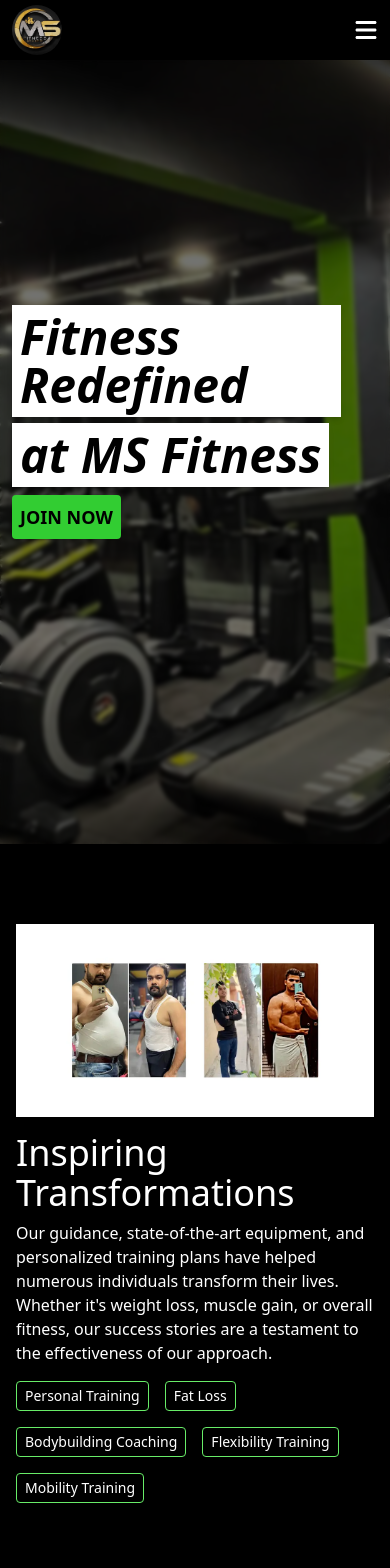
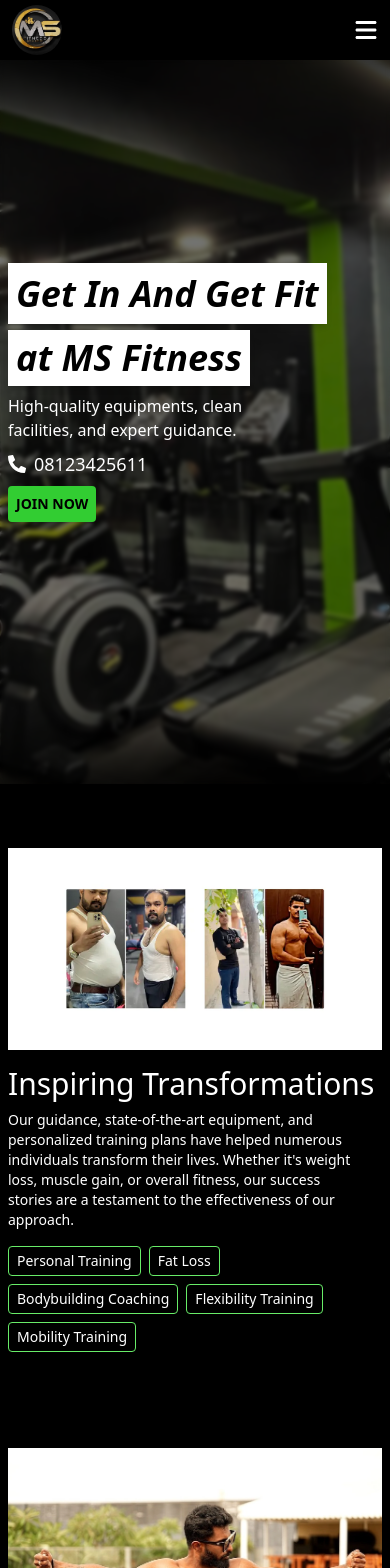
Before and after one commit to lakhan0105/gym-website, a React (Vite) app: page / in a window 390 px wide. Shown: the top 1568 px of the page. Built offline with nearby package versions, Linux system fonts and the light colour scheme.

Commit message:
worked on styling and responsiveness

```diff
--- a/src/Components/ContactSection.jsx
+++ b/src/Components/ContactSection.jsx
@@ -21,19 +21,22 @@
 
 function ContactSection() {
   return (
-    <div className="section-center text-white md:pb-32" id="contactus">
-      <h1 className="text-3xl md:text-4xl text-center mb-3 md:hidden">
+    <section
+      className="section-center text-white md:pb-32 mb-32"
+      id="contactus"
+    >
+      <h1 className="text-[2rem] md:text-4xl text-center mb-4 md:hidden">
         Get in touch with us
       </h1>
 
-      <div className="w-[90%] md:w-[89%] m-auto md:flex justify-between md:gap-7 rounded-md overflow-hidden">
+      <div className="w-[95%] md:w-[89%] m-auto md:flex justify-between md:gap-7 rounded-md overflow-hidden">
         {/* IMAGE */}
-        <div className="md:w-[630px] h-[350px] md:h-auto">
+        <div className="md:w-[630px]">
           <a href="https://l.instagram.com/?u=https%3A%2F%2Fmaps.app.goo.gl%2FPKVy7xsZBczgvUsu7%3Fg_st%3Dic&e=AT1aKN-sQKasq-FgFgidP3qOqY9ZG44KOCjVtneMl4vGkBAmvnsZCjWCfX3a22vlibEsqbKxk96ifT10CbIwxAuK9E4tYxkZiu08mw">
             <img
               src={locationImg}
               loading="lazy"
-              className="h-full object-cover"
+              className="h-full"
               alt="image not found"
             />
           </a>
@@ -48,11 +51,13 @@
           {contactInfo.map((item) => {
             const { icon, info, moreInfo } = item;
             return (
-              <div className="flex gap-2 mb-4">
+              <div className="flex gap-2 mb-4 text-sm md:text-md">
                 <span className="inline-block py-1">{icon}</span>
                 <div>
-                  <p>{info}</p>
-                  <span className="mt-1 italic">{moreInfo}</span>
+                  <p className="">{info}</p>
+                  <span className="mt-1 italic text-slate-600 md:text-slate-300">
+                    {moreInfo}
+                  </span>
                 </div>
               </div>
             );
@@ -65,7 +70,7 @@
           </a>
         </div>
       </div>
-    </div>
+    </section>
   );
 }
 
--- a/src/Components/Hero.jsx
+++ b/src/Components/Hero.jsx
@@ -1,12 +1,14 @@
 import React from "react";
 import heroImg from "../assets/hero.webp";
+import { FaPhoneAlt } from "react-icons/fa";
+import { FaLocationDot } from "react-icons/fa6";
 
 function Hero() {
   console.log(heroImg);
   return (
     <section
       style={{ backgroundImage: `url(${heroImg})` }}
-      className={`bg-no-repeat bg-center h-[100vh] bg-cover relative`}
+      className={`bg-no-repeat bg-center h-[calc(100vh-60px)] md:h-[calc(100vh-20px)] bg-cover relative`}
     >
       {/* overlay layer */}
       <div className="bg-black absolute left-0 right-0 top-0 bottom-0 opacity-55"></div>
@@ -15,20 +17,33 @@
       <div className="absolute top-0 left-0 right-0 h-[20%] bg-gradient-to-b from-[#000000de] to-transparent"></div>
 
       {/* bottom gradient layer */}
-      <div className="absolute bottom-0 left-0 right-0 h-[10%] bg-gradient-to-t from-[#0000005b] to-transparent"></div>
+      <div className="absolute bottom-0 left-0 right-0 h-[10%] bg-gradient-to-t from-[#000000cc] md:from-[#000000d8] to-transparent"></div>
 
-      <div className="flex flex-col justify-center items-start px-3 md:px-10 z-9 relative h-full backdrop-blur-[2px]">
-        <h1 className="max-w-[90%] text-5xl md:text-7xl font-bold bg-white p-2 shadow-md italic">
-          Fitness Redefined
+      <div className="flex flex-col justify-center items-start px-2 md:px-10 z-9 relative h-full backdrop-blur-[2px]">
+        <h1 className="max-w-[90%] leading-tight text-4xl md:text-7xl font-bold bg-white p-2 shadow-md italic">
+          Get In And Get Fit
           <br />
         </h1>
-        <h1 className="max-w-[90%] text-5xl md:text-7xl font-bold bg-white mt-1.5 p-2 shadow-md italic">
+        <h1 className="max-w-[90%] text-4xl md:text-7xl font-bold bg-white mt-1.5 p-2 shadow-md italic">
           at MS Fitness
           <br />
         </h1>
 
+        {/* small info about the gym */}
+        <p className="text-white md:text-md mt-2 max-w-[70%]">
+          High-quality equipments, clean facilities, and expert guidance.
+        </p>
+
+        {/* contact number*/}
+        <div className="text-white text-lg flex items-center gap-2 mt-2">
+          <span className="inline-block">
+            <FaPhoneAlt />
+          </span>
+          <p>08123425611</p>
+        </div>
+
         <a href="#contactus">
-          <button className="text-lg bg-[#32CD32] p-2 rounded uppercase font-bold mt-2 shadow-sm">
+          <button className="text-sm md:text-md bg-[#32CD32] p-2 rounded uppercase font-bold mt-2 shadow-sm">
             Join now
           </button>
         </a>
--- a/src/Components/ReviewsSection.jsx
+++ b/src/Components/ReviewsSection.jsx
@@ -4,10 +4,12 @@
 function ReviewsSection() {
   return (
     <div
-      className="section-center text-white w-full overflow-hidden"
+      className="px-[0.150rem] mb-16 text-white w-full overflow-hidden"
       id="reviews"
     >
-      <h1 className="text-4xl text-center mb-4">Hear from our members</h1>
+      <h1 className="text-[2rem] md:text-4xl text-center mb-4">
+        Hear from our members
+      </h1>
 
       <div className="flex carousel-track justify-center">
         <Testimonials />
--- a/src/Components/Services.jsx
+++ b/src/Components/Services.jsx
@@ -34,7 +34,7 @@
 
 function Services() {
   return (
-    <section className="text-white section-center pt-20" id="services">
+    <section className="text-white section-center pt-16 md:pt-20 px-2" id="services">
       {servicesDetails.map((service) => {
         const { serviceName, serviceImg, serviceInfo, otherInfoArray } =
           service;
@@ -45,11 +45,15 @@
             className="flex flex-col-reverse md:flex-row justify-between items-start gap-4 mb-24 md:even:flex-row-reverse"
           >
             <div className="w-full md:max-w-[50%]">
-              <h2 className="text-4xl mb-2 capitalize ">{serviceName}</h2>
-              <p className="mb-4">{serviceInfo}</p>
+              <h2 className="text-3xl md:text-4xl mb-2 capitalize ">
+                {serviceName}
+              </h2>
+              <p className="text-sm md:text-md mb-4 max-w-[95%]">
+                {serviceInfo}
+              </p>
 
               {/* other info */}
-              <div className="flex flex-wrap gap-4  md:max-w-[90%]">
+              <div className="flex flex-wrap gap-2 md:gap-4  md:max-w-[90%] text-sm md:text-md">
                 {otherInfoArray.map((item) => {
                   return (
                     <p
--- a/src/Components/Testimonials.jsx
+++ b/src/Components/Testimonials.jsx
@@ -6,7 +6,7 @@
       className="w-full md:w-[70%]"
       dangerouslySetInnerHTML={{
         __html: `<script type="text/javascript" src="https://testimonial.to/js/iframeResizer.min.js"></script>
-<iframe id='testimonialto-carousel-ms-fitness-tag-all-light' src="https://embed-v2.testimonial.to/carousel/all/ms-fitness?theme=light&autoplay=off&showmore=off&one-row=on&same-height=off&tag=all&arrowColor=9BA9B4" frameborder="0" scrolling="no" width="100%" style="min-height:350px;" ></iframe>
+<iframe id='testimonialto-carousel-ms-fitness-tag-all-light' src="https://embed-v2.testimonial.to/carousel/all/ms-fitness?theme=light&autoplay=off&showmore=off&one-row=on&same-height=off&tag=all&arrowColor=9BA9B4" frameborder="0" scrolling="no" width="100%" style="min-height:330px;" ></iframe>
 <script type="text/javascript">iFrameResize({log: false, checkOrigin: false}, '#testimonialto-carousel-ms-fitness-tag-all-light');</script>`,
       }}
     ></div>
--- a/src/index.css
+++ b/src/index.css
@@ -16,8 +16,6 @@
   max-width: 1240px;
   margin: auto;
   margin-bottom: 4rem;
-  padding-left: 1em;
-  padding-right: 1em;
 }
 
 /* .carousel-track {
```
